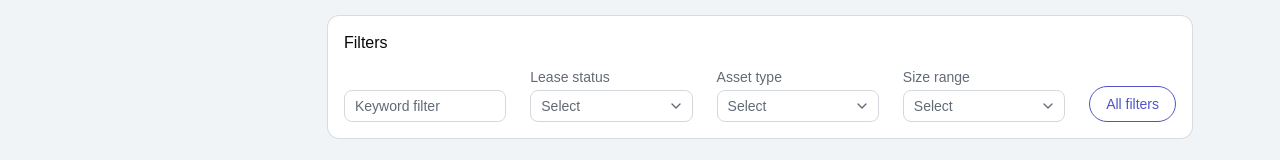
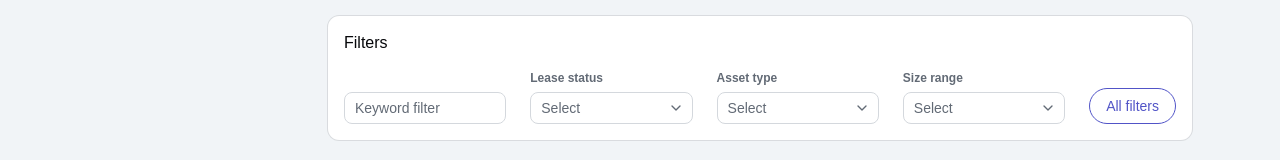
Before and after one commit to iangoldberg-vts/Reimagine-Tokens, a React (Vite) app: page / in a window 1280 px wide. Shown: the part 6998-7158 px from the top of the page. Built offline with nearby package versions, Linux system fonts and the light colour scheme.

Commit message:
Set filter labels to caption type scale
Lease status / Asset type / Size range now use the Caption size
(text-xs, semibold) instead of the Label default.

```diff
--- a/src/components/filter-bar.tsx
+++ b/src/components/filter-bar.tsx
@@ -47,7 +47,7 @@ export function FilterBar() {
 
       {FILTER_SELECTS.map((filter) => (
         <div key={filter.id} className="flex min-w-40 flex-1 flex-col gap-1.5">
-          <Label htmlFor={filter.id} className="text-muted-foreground">
+          <Label htmlFor={filter.id} className="text-xs font-semibold text-muted-foreground">
             {filter.label}
           </Label>
           <Select>
```
